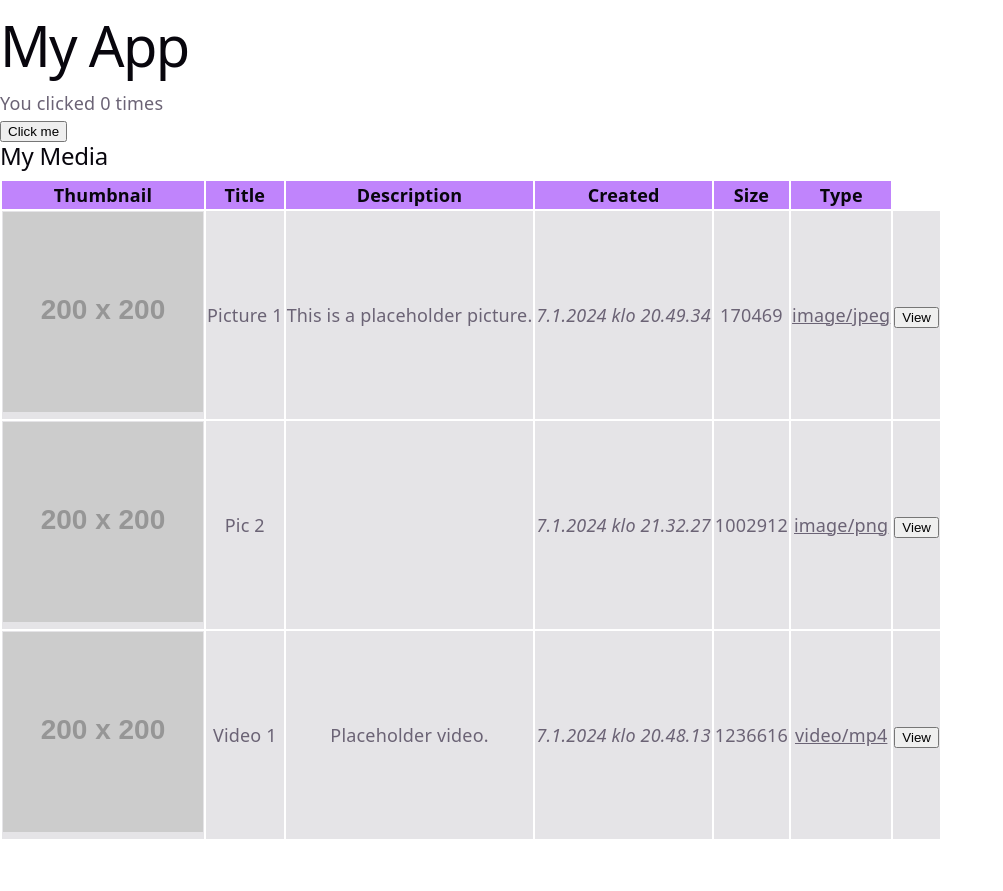
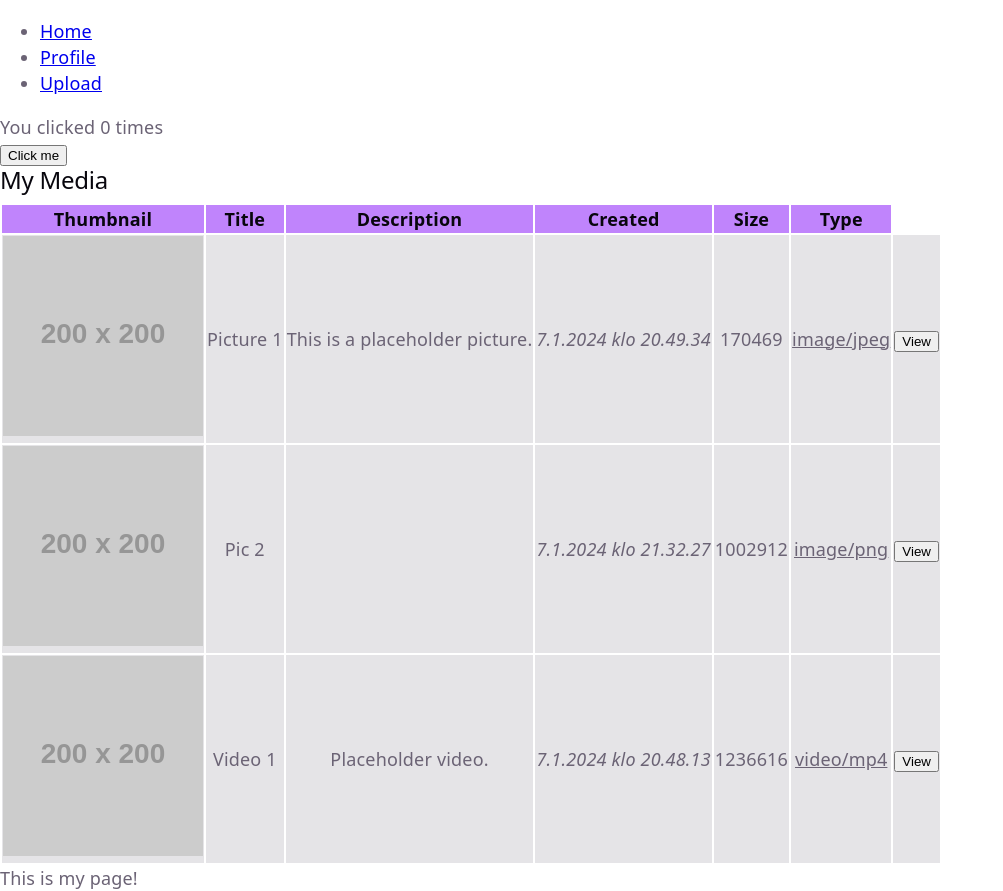
Before and after one commit to vvermilion/Web-sovelluskehitys-Syksy-2026, a React (Vite) app in the folder Week 4/: page / in a window 1280 px wide. Shown: the whole page, without its empty margins (0-1003 px from the left). Before the commit the page ends 841 px from the top, so only its background shows below. Built offline with nearby package versions, Linux system fonts and the light colour scheme.

Commit message:
feat: implement routing structure in App component and update Upload view content

```diff
--- a/Week 4/src/App.jsx
+++ b/Week 4/src/App.jsx
@@ -1,12 +1,22 @@
+import { BrowserRouter, Route, Routes } from 'react-router';
 import './App.css';
 import Home from './views/Home';
+import Layout from './components/Layout';
+import Profile from './views/Profile';
+import Upload from './views/Upload';
 
 const App = () => {
   return (
-    <>
-      <h1>My App</h1>
-      <Home />
-    </>
+    <BrowserRouter>
+      <Routes>
+        <Route element={<Layout />}>
+          <Route path="/" element={<Home />} />
+          <Route path="Profile" element={<Profile/>} />
+          <Route path="Uploads" element={<Upload/>} />
+          {/* TODO: add missing routes */}
+        </Route>
+      </Routes>
+    </BrowserRouter>
   );
 };
 export default App;
--- a/Week 4/src/views/Upload.jsx
+++ b/Week 4/src/views/Upload.jsx
@@ -1,6 +1,9 @@
 const Upload = () => {
   return (
-    <div>Upload</div>
+    <>
+      <p>Uploads</p>
+    </>
+
   )
 }
 
```
